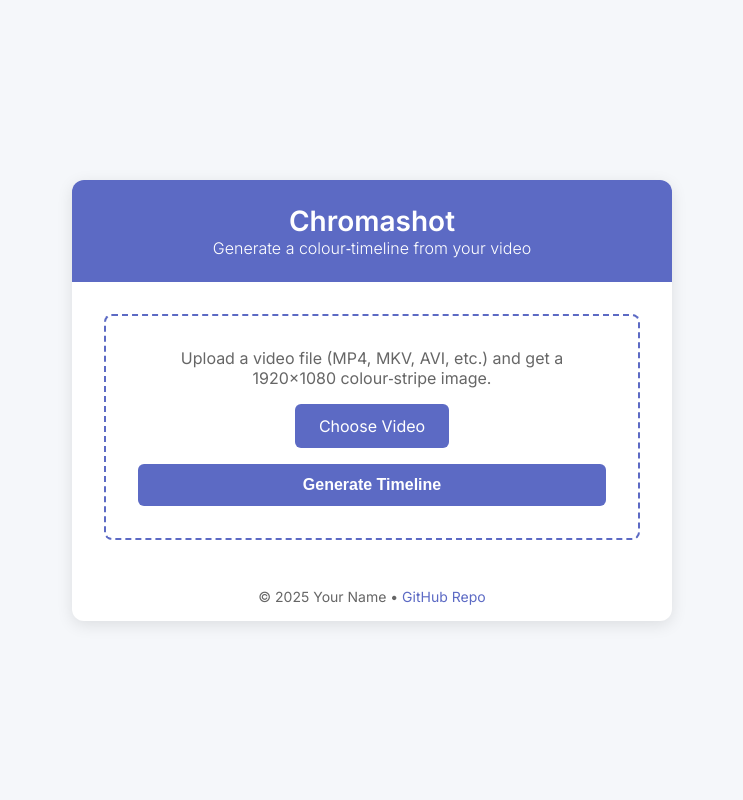
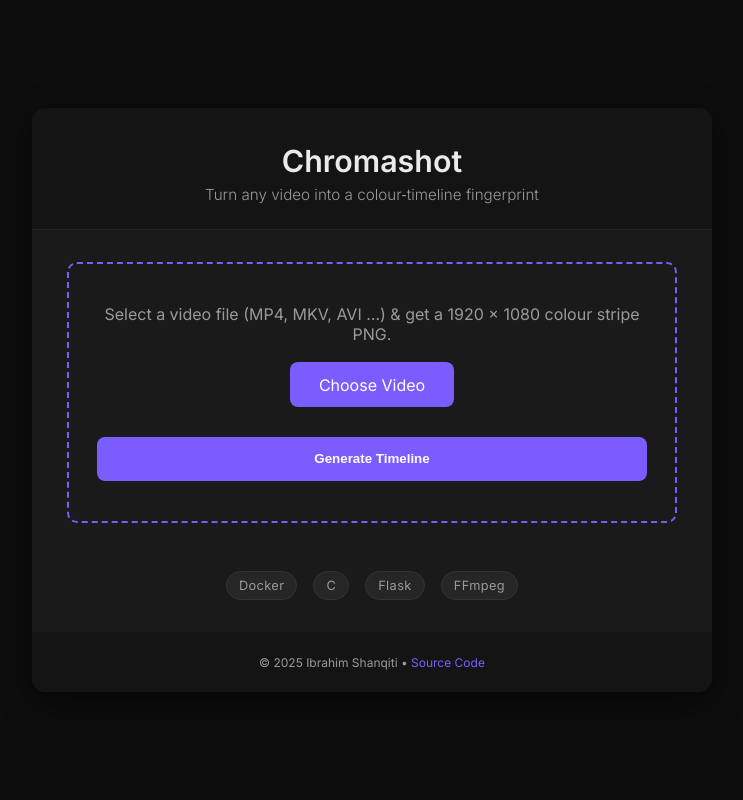
Before and after one commit to IbrahimShanqiti/Chromashot, a Flask app: page / in a window 1280 px wide. Shown: the whole page, without its empty margins (268-1011 px from the left). Run offline with Flask 3, Linux system fonts and the light colour scheme.

Commit message:
Update index.html

```diff
--- a/templates/index.html
+++ b/templates/index.html
@@ -2,188 +2,210 @@
 <html lang="en">
 <head>
   <meta charset="utf-8">
-  <title>Chromashot • Colour Timeline Generator</title>
+  <title>Chromashot • Colour‑Timeline Generator</title>
   <meta name="viewport" content="width=device-width,initial-scale=1">
 
-  <!-- Google Font -->
+  <!-- Fonts -->
   <link href="https://fonts.googleapis.com/css2?family=Inter:wght@300;400;600&display=swap" rel="stylesheet">
 
   <style>
     :root {
-      --bg: #f5f7fa;
-      --card: #ffffff;
-      --primary: #5c6ac4;
-      --primary-hover: #4b58a6;
-      --text: #333333;
-      --text-light: #666666;
-      --shadow: rgba(0, 0, 0, 0.1);
+      --bg: #0d0d0d;
+      --card: #1a1a1a;
+      --accent: #7b5cff;
+      --accent-hover: #6447e0;
+      --text: #eaeaea;
+      --text-muted: #9a9a9a;
+      --shadow: rgba(0, 0, 0, 0.5);
     }
-    * { box-sizing: border-box; margin: 0; padding: 0; }
+    * { box-sizing:border-box; margin:0; padding:0; }
     body {
-      font-family: 'Inter', sans-serif;
-      background: var(--bg);
-      color: var(--text);
-      display: flex;
-      align-items: center;
-      justify-content: center;
-      min-height: 100vh;
-      padding: 1rem;
+      font-family:'Inter',sans-serif;
+      background:var(--bg);
+      color:var(--text);
+      display:flex;
+      align-items:center;
+      justify-content:center;
+      min-height:100vh;
+      padding:1.25rem;
     }
-    .container {
-      max-width: 600px;
-      width: 100%;
-      background: var(--card);
-      border-radius: 12px;
-      box-shadow: 0 4px 16px var(--shadow);
-      overflow: hidden;
+    /* ---------- Shell ---------- */
+    .shell {
+      width:100%;
+      max-width:680px;
+      background:var(--card);
+      border-radius:14px;
+      box-shadow:0 10px 30px var(--shadow);
+      overflow:hidden;
     }
     header {
-      background: var(--primary);
-      color: #fff;
-      padding: 1.5rem;
-      text-align: center;
+      padding:2.2rem 2rem 1.6rem;
+      background:#141414;
+      text-align:center;
+      border-bottom:1px solid #222;
     }
-    header h1 {
-      font-size: 1.75rem;
-      font-weight: 600;
+    header h1 { font-size:1.9rem; font-weight:600; margin-bottom:.35rem; }
+    header p  { font-weight:300; color:var(--text-muted); font-size:.95rem; }
+
+    /* ---------- Main ---------- */
+    main { padding:2rem 2.2rem; }
+
+    .progress-bar {
+      width:100%; height:.5rem; margin-bottom:1.8rem;
+      display:none; appearance:none;
     }
-    main {
-      padding: 2rem;
+    .progress-bar::-webkit-progress-bar { background:#262626; border-radius:4px; }
+    .progress-bar::-webkit-progress-value { background:var(--accent); border-radius:4px; }
+
+    .upload-card {
+      border:2px dashed var(--accent);
+      border-radius:10px;
+      padding:2.5rem 1.75rem;
+      text-align:center;
+      transition:.25s ease;
     }
-    .progress-bar {
-      display: none;
-      width: 100%;
-      height: 0.5rem;
-      margin-bottom: 1.5rem;
-      appearance: none;
+    .upload-card:hover { background:#181818; border-color:var(--accent-hover); }
+
+    .upload-card p { margin-bottom:1.1rem; color:var(--text-muted); }
+
+    .upload-card input[type=file]{ display:none; }
+
+    .upload-label {
+      display:inline-block;
+      padding:.8rem 1.8rem;
+      background:var(--accent);
+      color:#fff;
+      border-radius:8px;
+      font-weight:500;
+      cursor:pointer;
+      transition:.2s;
     }
-    .progress-bar::-webkit-progress-bar {
-      background: #eee;
-      border-radius: 4px;
+    .upload-label:hover { background:var(--accent-hover); }
+
+    .btn-submit {
+      width:100%;
+      margin-top:1.2rem;
+      padding:.9rem;
+      background:var(--accent);
+      border:none;
+      border-radius:8px;
+      font-weight:600;
+      color:#fff;
+      cursor:pointer;
+      transition:.2s;
     }
-    .progress-bar::-webkit-progress-value {
-      background: var(--primary);
-      border-radius: 4px;
-    }
-    .upload-card {
-      border: 2px dashed var(--primary);
-      border-radius: 8px;
-      padding: 2rem;
-      text-align: center;
-      transition: background 0.2s, border-color 0.2s;
-    }
-    .upload-card:hover {
-      background: #fafbff;
-      border-color: var(--primary-hover);
-    }
-    .upload-card input[type="file"] {
-      display: none;
-    }
-    .upload-label {
-      display: inline-block;
-      padding: 0.75rem 1.5rem;
-      background: var(--primary);
-      color: #fff;
-      border-radius: 6px;
-      cursor: pointer;
-      transition: background 0.2s;
-      font-weight: 500;
-    }
-    .upload-label:hover {
-      background: var(--primary-hover);
-    }
-    .upload-card p {
-      margin-bottom: 1rem;
-      color: var(--text-light);
-    }
-    .btn-submit {
-      display: block;
-      width: 100%;
-      margin-top: 1rem;
-      padding: 0.75rem;
-      background: var(--primary);
-      color: #fff;
-      border: none;
-      border-radius: 6px;
-      font-size: 1rem;
-      font-weight: 600;
-      cursor: pointer;
-      transition: background 0.2s;
-    }
-    .btn-submit:hover {
-      background: var(--primary-hover);
-    }
-    .result {
-      margin-top: 2rem;
-      text-align: center;
-    }
+    .btn-submit:hover { background:var(--accent-hover); }
+
+    #filename { margin-top:.65rem; font-size:.9rem; color:var(--text-muted); }
+
+    /* ---------- Result ---------- */
+    .result { margin-top:2.5rem; text-align:center; }
     .result img {
-      max-width: 100%;
-      border-radius: 8px;
-      box-shadow: 0 4px 16px var(--shadow);
+      max-width:100%; border-radius:10px;
+      box-shadow:0 6px 24px var(--shadow);
     }
     .btn-download {
-      display: inline-block;
-      margin-top: 1rem;
-      padding: 0.5rem 1.25rem;
-      background: var(--primary);
-      color: #fff;
-      border-radius: 6px;
-      text-decoration: none;
-      font-weight: 500;
-      transition: background 0.2s;
+      display:inline-block;
+      margin-top:1.1rem;
+      padding:.55rem 1.5rem;
+      background:var(--accent);
+      border-radius:8px;
+      color:#fff;
+      font-weight:500;
+      text-decoration:none;
+      transition:.2s;
     }
-    .btn-download:hover {
-      background: var(--primary-hover);
+    .btn-download:hover { background:var(--accent-hover); }
+
+    /* ---------- Tech badge ---------- */
+    .stack {
+      margin-top:3rem; display:flex; justify-content:center; gap:1rem;
+      flex-wrap:wrap; font-size:.8rem; color:var(--text-muted);
     }
+    .badge {
+      background:#262626; padding:.4rem .75rem;
+      border-radius:999px; border:1px solid #333;
+      letter-spacing:.03em;
+    }
+
     footer {
-      text-align: center;
-      padding: 1rem 0;
-      font-size: 0.875rem;
-      color: var(--text-light);
+      text-align:center;
+      padding:1.4rem 0;
+      font-size:.75rem;
+      background:#141414;
+      color:var(--text-muted);
     }
-    @media (max-width: 480px) {
-      header h1 { font-size: 1.5rem; }
-      .upload-card { padding: 1.5rem; }
-    }
+    footer a { color:var(--accent); text-decoration:none; }
   </style>
 </head>
 <body>
-  <div class="container">
+  <div class="shell">
+    <!-- ===== header ===== -->
     <header>
       <h1>Chromashot</h1>
-      <p style="font-weight:300;">Generate a colour‑timeline from your video</p>
+      <p>Turn any video into a colour‑timeline fingerprint</p>
     </header>
+
+    <!-- ===== main ===== -->
     <main>
+      <!-- upload progress -->
+      <progress id="progress" class="progress-bar" max="100" value="0"></progress>
+
+      <!-- upload form -->
       <form id="uploadForm" class="upload-card" action="/upload" method="post" enctype="multipart/form-data">
-        <p>Upload a video file (MP4, MKV, AVI, etc.) and get a 1920×1080 colour‑stripe image.</p>
+        <p>Select a video file (MP4, MKV, AVI …) &amp; get a 1920 × 1080 colour stripe PNG.</p>
+
         <label class="upload-label">
           Choose Video
-          <input type="file" name="video" accept="video/*" required onchange="document.getElementById('filename').textContent = this.files[0]?.name">
+          <input id="videoInput" type="file" name="video" accept="video/*" required>
         </label>
-        <div id="filename" style="margin-top:0.5rem;color:var(--text-light);font-size:0.9rem;"></div>
+
+        <div id="filename"></div>
         <button type="submit" class="btn-submit">Generate Timeline</button>
       </form>
 
+      <!-- result -->
       {% if image_url %}
       <div class="result">
-        <h2 style="margin-bottom:1rem;color:var(--text);font-weight:400;">Your Colour Timeline</h2>
         <img src="{{ image_url }}" alt="Colour Timeline">
         <br>
-        <a href="{{ image_url }}" download class="btn-download">Download PNG</a>
+        <a href="{{ image_url }}" download="timeline.png" class="btn-download">Download PNG</a>
       </div>
       {% endif %}
+
+      <!-- tech badges -->
+      <div class="stack">
+        <span class="badge">Docker</span>
+        <span class="badge">C</span>
+        <span class="badge">Flask</span>
+        <span class="badge">FFmpeg</span>
+      </div>
     </main>
+
+    <!-- ===== footer ===== -->
     <footer>
-      © {{ current_year }} Your Name • <a href="https://github.com/yourrepo" style="color:var(--primary);text-decoration:none;">GitHub Repo</a>
+      © {{ current_year }} Ibrahim Shanqiti •
+      <a href="https://github.com/IbrahimShanqiti/Chromashot" target="_blank">Source&nbsp;Code</a>
     </footer>
   </div>
 
+  <!-- ===== JS (same IDs so backend stays unchanged) ===== -->
   <script>
-    document.addEventListener('DOMContentLoaded', function() {
-      const form = document.getElementById('uploadForm');
+    document.addEventListener('DOMContentLoaded', () => {
+      const form     = document.getElementById('uploadForm');
+      const input    = document.getElementById('videoInput');
       const progress = document.getElementById('progress');
+      const filename = document.getElementById('filename');
 
+      input.addEventListener('change', () => {
+        filename.textContent = input.files[0]?.name || '';
+      });
+
+      form.addEventListener('submit', e => {
+        // show indeterminate bar while upload happens
+        progress.style.display = 'block';
+        progress.removeAttribute('value');
+      });
     });
   </script>
 </body>
```
